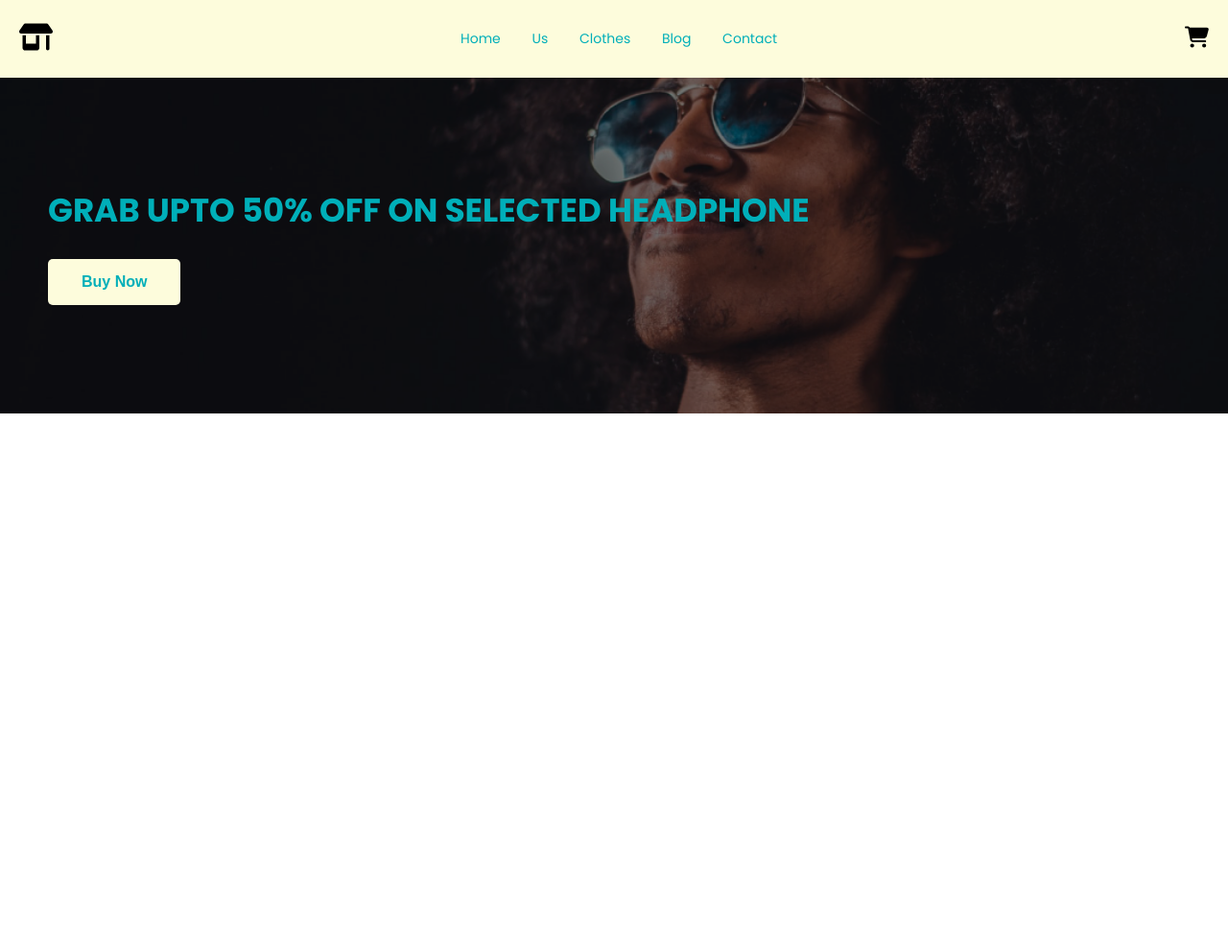
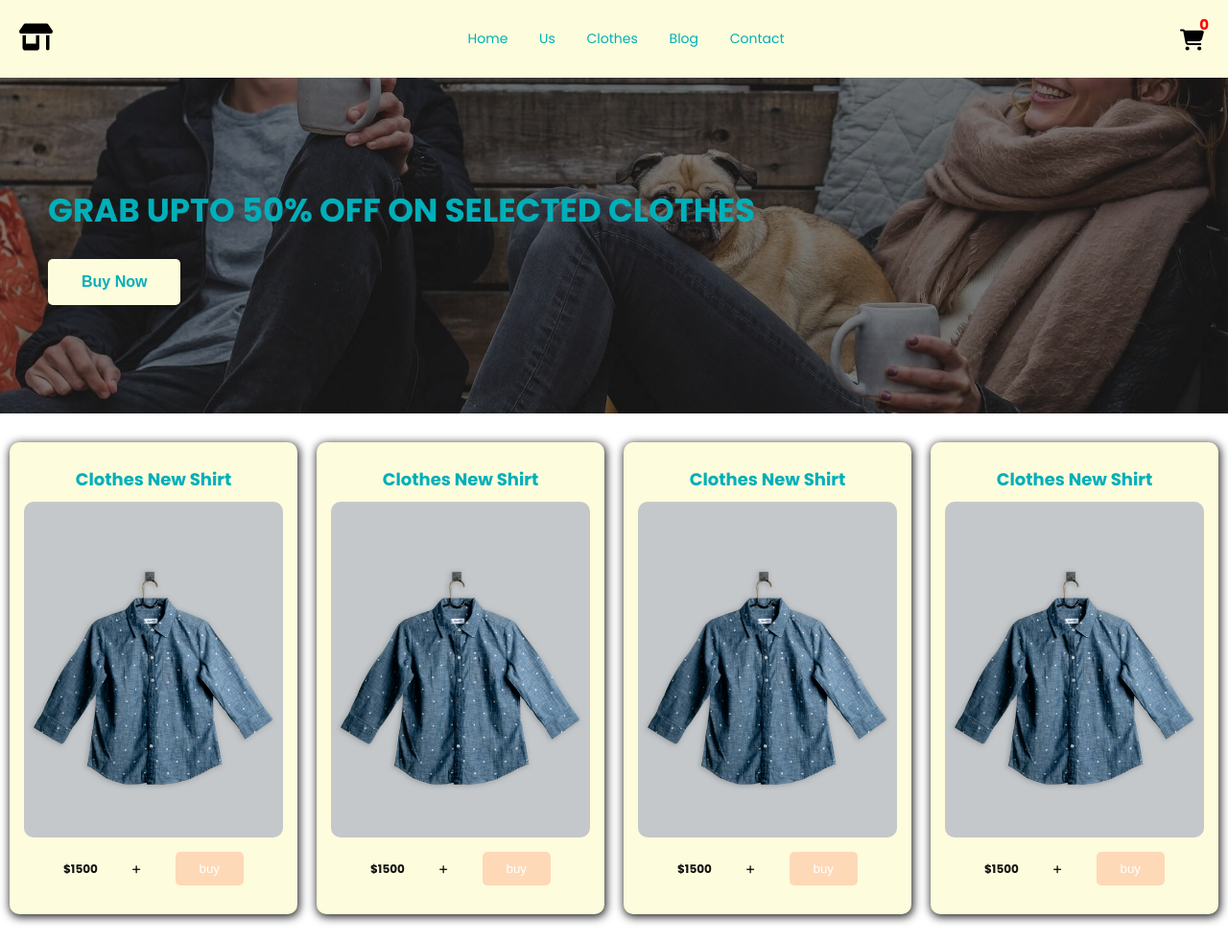
Before and after one commit to Christiano0407/shopping_cart, a website: page index.html in a window 1280 px wide. Shown: the whole page at 96% size. Before the commit the page ends 800 px from the top, so only its background shows below. Drawn offline with Linux system fonts and the light colour scheme.

Commit message:
git push

```diff
--- a/index.html
+++ b/index.html
@@ -49,8 +49,8 @@
           </ul>
         </div>
 
-        <div class="iconShop">
-          <button class="btn btn-shop" id="idBtnshop">
+        <div id="idIcon" class="iconShop">
+          <button class="btn btn-shop" id="idBtnShop">
             <svg xmlns="http://www.w3.org/2000/svg" viewBox="0 0 576 512">
               <!--! Font Awesome Pro 6.2.1 by @fontawesome - https://fontawesome.com License - https://fontawesome.com/license (Commercial License) Copyright 2022 Fonticons, Inc. -->
               <path
@@ -58,6 +58,7 @@
               />
             </svg>
           </button>
+          <div id="idAmount" class="card-amount">0</div>
         </div>
 
         <div class="menuNav">
@@ -87,19 +88,105 @@
     <main class="main" id="idMain">
       <div class="heroSection">
         <div class="heroSection-text">
-          <h1 class="text-hero">Grab Upto 50% Off On selected Headphone</h1>
+          <h1 class="text-hero">Grab Upto 50% Off On selected Clothes</h1>
           <button class="btn buy-btn">Buy Now</button>
         </div>
 
         <figure class="">
-          <img src="./src/img/man.png" alt="heroImg" />
+          <img src="./src/img/shoppingCoffe2.jpg" alt="heroImg" />
         </figure>
       </div>
-      <section class="section-cards"></section>
+      <!-- === Card === -->
+      <section class="section-plus">
+        <div class="section-cards">
+          <div class="card">
+            <div class="card-title">
+              <h1 class="card-tittle__clothes">Clothes New Shirt</h1>
+            </div>
+
+            <div class="card-img">
+              <figure class="card-img__figure">
+                <img
+                  class="card-img__image"
+                  src="/src/img/shirtImg/shirt.jpg"
+                  alt="shirt-img"
+                />
+              </figure>
+            </div>
+            <div class="card-plus">
+              <span class="card-plus__cash">$1500</span>
+              <i class="fa-solid fa-plus"></i>
+              <button class="btn btn-card">buy</button>
+            </div>
+          </div>
+
+          <div class="card">
+            <div class="card-title">
+              <h1 class="card-tittle__clothes">Clothes New Shirt</h1>
+            </div>
+
+            <div class="card-img">
+              <figure class="card-img__figure">
+                <img
+                  class="card-img__image"
+                  src="/src/img/shirtImg/shirt.jpg"
+                  alt="shirt-img"
+                />
+              </figure>
+            </div>
+            <div class="card-plus">
+              <span class="card-plus__cash">$1500</span>
+              <i class="fa-solid fa-plus"></i>
+              <button class="btn btn-card">buy</button>
+            </div>
+          </div>
+
+          <div class="card">
+            <div class="card-title">
+              <h1 class="card-tittle__clothes">Clothes New Shirt</h1>
+            </div>
+
+            <div class="card-img">
+              <figure class="card-img__figure">
+                <img
+                  class="card-img__image"
+                  src="/src/img/shirtImg/shirt.jpg"
+                  alt="shirt-img"
+                />
+              </figure>
+            </div>
+            <div class="card-plus">
+              <span class="card-plus__cash">$1500</span>
+              <i class="fa-solid fa-plus"></i>
+              <button class="btn btn-card">buy</button>
+            </div>
+          </div>
+          <div class="card">
+            <div class="card-title">
+              <h1 class="card-tittle__clothes">Clothes New Shirt</h1>
+            </div>
+
+            <div class="card-img">
+              <figure class="card-img__figure">
+                <img
+                  class="card-img__image"
+                  src="/src/img/shirtImg/shirt.jpg"
+                  alt="shirt-img"
+                />
+              </figure>
+            </div>
+            <div class="card-plus">
+              <span class="card-plus__cash">$1500</span>
+              <i class="fa-solid fa-plus"></i>
+              <button class="btn btn-card">buy</button>
+            </div>
+          </div>
+        </div>
+      </section>
     </main>
     <!-- === Footer === -->
     <footer class="footer-shop" id="idFooter"></footer>
     <!-- === Vanilla Javascript ==== -->
-    <script type="module" src="./index.js"></script>
+    <script src="./index.js"></script>
   </body>
 </html>
--- a/index.js
+++ b/index.js
@@ -1,12 +1,18 @@
 //**TODO === ====================  ===  Shopping Cart === ===========================  === */
 const btnMenu = document.querySelector(`#idBtnMenu`);
 const navMobile = document.querySelector(`#navMobile`);
+const cardAmount = document.querySelector(`.card-amount`);
+const btnShop = document.querySelector(`#idBtnShop`);
 //** === Events */
 
 btnMenu.addEventListener(`click`, () => {
-  console.log('Click');
+  console.log('menu');
 
   if (navMobile) {
     navMobile.classList.toggle('hidden');
   }
 });
+
+btnShop.addEventListener(`click`, () => {
+  console.log('Shop Card');
+});
--- a/src/css/mediaQueries.css
+++ b/src/css/mediaQueries.css
@@ -75,6 +75,9 @@
     font-size: 1.8rem;
     color: var(--bg-secondary);
   }
+  .main .section-cards {
+    gap: 1rem;
+  }
 }
 
 @media (min-width: 641px) and (max-width: 768px) {
@@ -128,6 +131,7 @@
     display: none;
   }
   .navBar {
+    flex-direction: row;
     display: flex;
     justify-content: space-between;
     align-items: center;
@@ -180,6 +184,10 @@
     font-size: 1.6rem;
     color: var(--bg-secondary);
   }
+
+  .main .section-cards {
+    gap: 2rem;
+  }
 }
 
 /*=============== Screen Laptop ===================================*/
--- a/src/css/shopClothes.css
+++ b/src/css/shopClothes.css
@@ -37,11 +37,17 @@ button svg:active {
   padding: var(--padding);
 }
 
-.main .section-cards {
+.main .section-plus {
   width: 100%;
+  margin: 2rem auto;
+}
+
+.section-cards {
   display: grid;
+  grid-template-columns: repeat(auto-fit, minmax(250px, 1fr));
+  grid-auto-rows: auto;
+  grid-auto-flow: row;
   padding: 1rem;
-  margin: 2rem auto;
 }
 .heroSection {
   position: relative;
@@ -54,6 +60,71 @@ button svg:active {
 .heroSection figure img {
   filter: brightness(0.5);
 }
+/* === Icons Shop */
+.iconShop {
+  position: relative;
+  right: 20px;
+}
+.btn-shop {
+  position: absolute;
+}
+.card-amount {
+  position: relative;
+  bottom: 15px;
+  left: 20px;
+  font-size: 15px;
+  font-weight: 900;
+  color: red;
+}
+
+/* === Card */
+
+.card {
+  background-color: var(--bg-primary);
+  /*  width: 350px; */
+  /* height: 450px; */
+  padding: 1.5rem;
+  /*  outline: 4px solid hsl(0deg 0% 13%); */
+  border-radius: 10px;
+  box-shadow: #222 1px 2px 10px 1px;
+}
+
+.card .card-title {
+  margin: 1rem auto;
+  color: var(--bg-secondary);
+}
+.card-title h1 {
+  font-size: 1.8rem;
+  text-align: center;
+}
+
+.card .card-img__figure {
+  height: 35rem;
+}
+
+.card .card-img__image {
+  border-radius: 1rem;
+}
+.card-plus {
+  width: 100%;
+  margin: 1rem auto;
+  padding: 0.5rem;
+  display: flex;
+  justify-content: space-evenly;
+  align-items: center;
+}
+.card-plus__cash {
+  font-size: 1.2rem;
+  color: #111;
+  font-weight: 700;
+}
+.btn-card {
+  padding: 1rem 2.5rem;
+  background-color: var(--bg-third);
+  color: var(--background-white);
+  font-weight: 500;
+  border-radius: 0.5rem;
+}
 
 /* === Button*/
 button {
```
